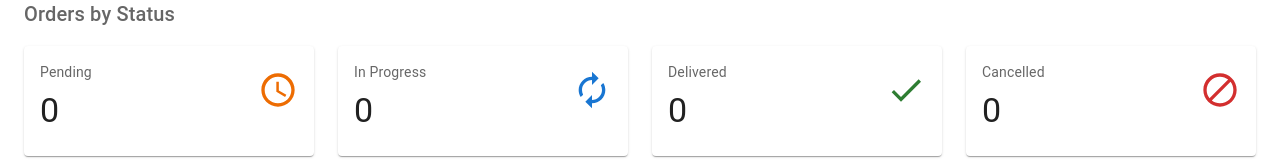
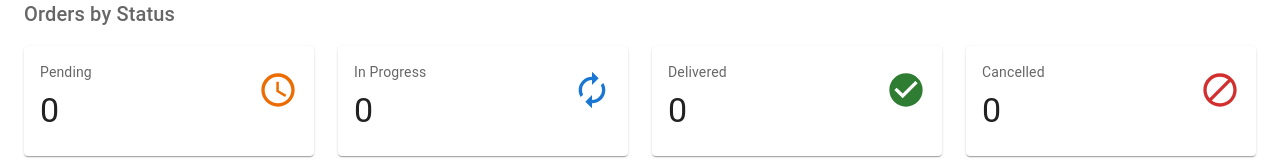
Before and after one commit to GhrayebAli/mock-ops-frontend, a React (Vite) app: page / in a window 1280 px wide. Shown: the part 331-491 px from the top of the page. Built offline with nearby package versions, Linux system fonts and the light colour scheme; no server answers; sample sign-in values are in the browser's storage.

Commit message:
auto: checkpoint

```diff
--- a/src/features/dashboard/components/Dashboard.tsx
+++ b/src/features/dashboard/components/Dashboard.tsx
@@ -6,7 +6,7 @@ import {
   Verified,
   Schedule,
   Autorenew,
-  Done,
+  CheckCircle,
   Block,
 } from '@mui/icons-material';
 import { useUsers } from '../../users/hooks/useUsers';
@@ -92,7 +92,7 @@ export default function Dashboard() {
           <MetricCard title="In Progress" value={inProgress} icon={<Autorenew fontSize="inherit" />} color="#1976d2" />
         </Grid>
         <Grid size={{ xs: 12, sm: 6, md: 3 }}>
-          <MetricCard title="Delivered" value={delivered} icon={<Done fontSize="inherit" />} color="#2e7d32" />
+          <MetricCard title="Delivered" value={delivered} icon={<CheckCircle fontSize="inherit" />} color="#2e7d32" />
         </Grid>
         <Grid size={{ xs: 12, sm: 6, md: 3 }}>
           <MetricCard title="Cancelled" value={cancelled} icon={<Block fontSize="inherit" />} color="#d32f2f" />
```
